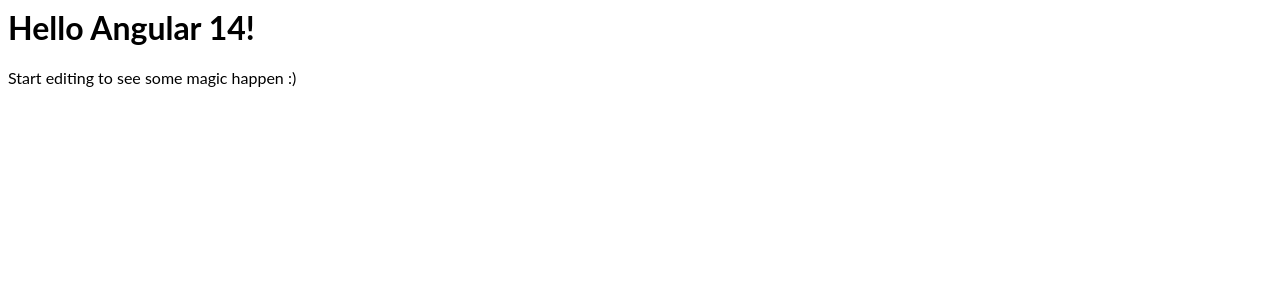
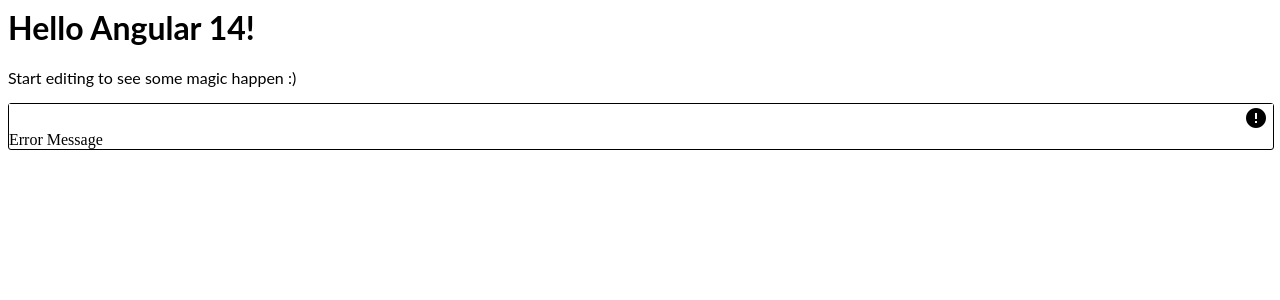
Before and after one commit to gglymph/angular-ivy-xtjbmc, an Angular app: page / in a window 1280 px wide. Shown: the top 300 px of the page. Built offline with nearby package versions, Linux system fonts and the light colour scheme.

Commit message:
4 files modified

```diff
--- a/src/app/app.component.html
+++ b/src/app/app.component.html
@@ -2,3 +2,5 @@
 <p>
   Start editing to see some magic happen :)
 </p>
+
+<publiq-textbox></publiq-textbox>
--- a/src/app/controls/textbox/textbox.component.css
+++ b/src/app/controls/textbox/textbox.component.css
@@ -0,0 +1,25 @@
+.content {
+  position: relative;
+  width: 100%;
+  border: solid 1px black;
+  border-radius: 3px;
+}
+
+.content span {
+  position: absolute;
+  right: 5px;
+  top: 2px;
+}
+
+.content input {
+  border: none;
+  outline: none !important;
+  box-sizing: border-box;
+  width: 100%;
+  padding: 6px;
+}
+
+.content input:focus, .content input:hover {
+  border-color: #719ECE;
+  box-shadow: 0 0 10px #719ECE;
+}
--- a/src/app/controls/textbox/textbox.component.html
+++ b/src/app/controls/textbox/textbox.component.html
@@ -1,3 +1,9 @@
-<p>
-textbox works!
-</p>
+<div class="content">
+  <span class="material-icons">
+  error
+  </span>
+  <input id="input" />
+  <div class="error">
+    Error Message
+  </div>
+</div>
--- a/src/index.html
+++ b/src/index.html
@@ -1 +1,3 @@
+<link href="https://fonts.googleapis.com/icon?family=Material+Icons"
+      rel="stylesheet">
 <my-app>loading</my-app>
```
